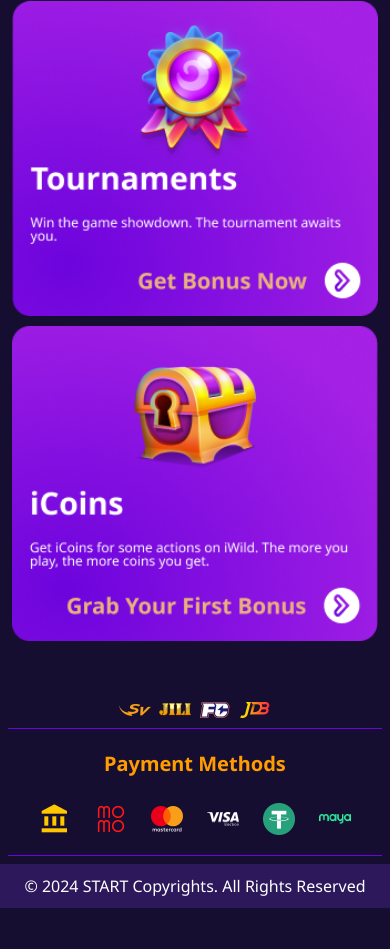
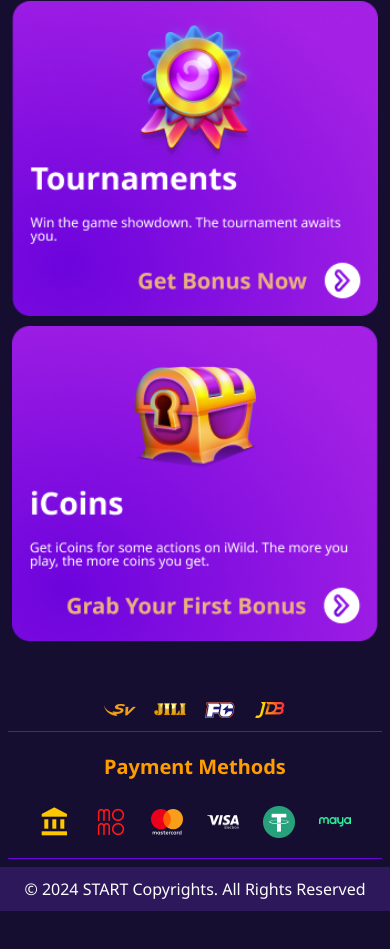
Before and after one commit to PeggyyOOXX/67999cock, a plain HTML site: page index.html in a window 390 px wide. Shown: the part 2925-3874 px from the top of the page. Drawn offline with Linux system fonts and the light colour scheme; a web font is replaced by a local one.

Commit message:
Add files via upload

```diff
--- a/assets/css/main.css
+++ b/assets/css/main.css
@@ -366,6 +366,7 @@ header .iconBtn{
 .Publisher-icon img{
     height: 16px;
     width: auto;
+    margin: 0 10px;
 }
 footer hr{
     border-bottom: 1px solid rgba(109, 4, 221, 1);
@@ -386,6 +387,7 @@ footer .Payment-icon .Payment-text{
 }
 @media (max-width: 767px){
     footer{margin-bottom: 72px;}
+    .Publisher-icon img{margin: 5px;}
 }
 /* scroll to top */
 .RightFloat {
```
